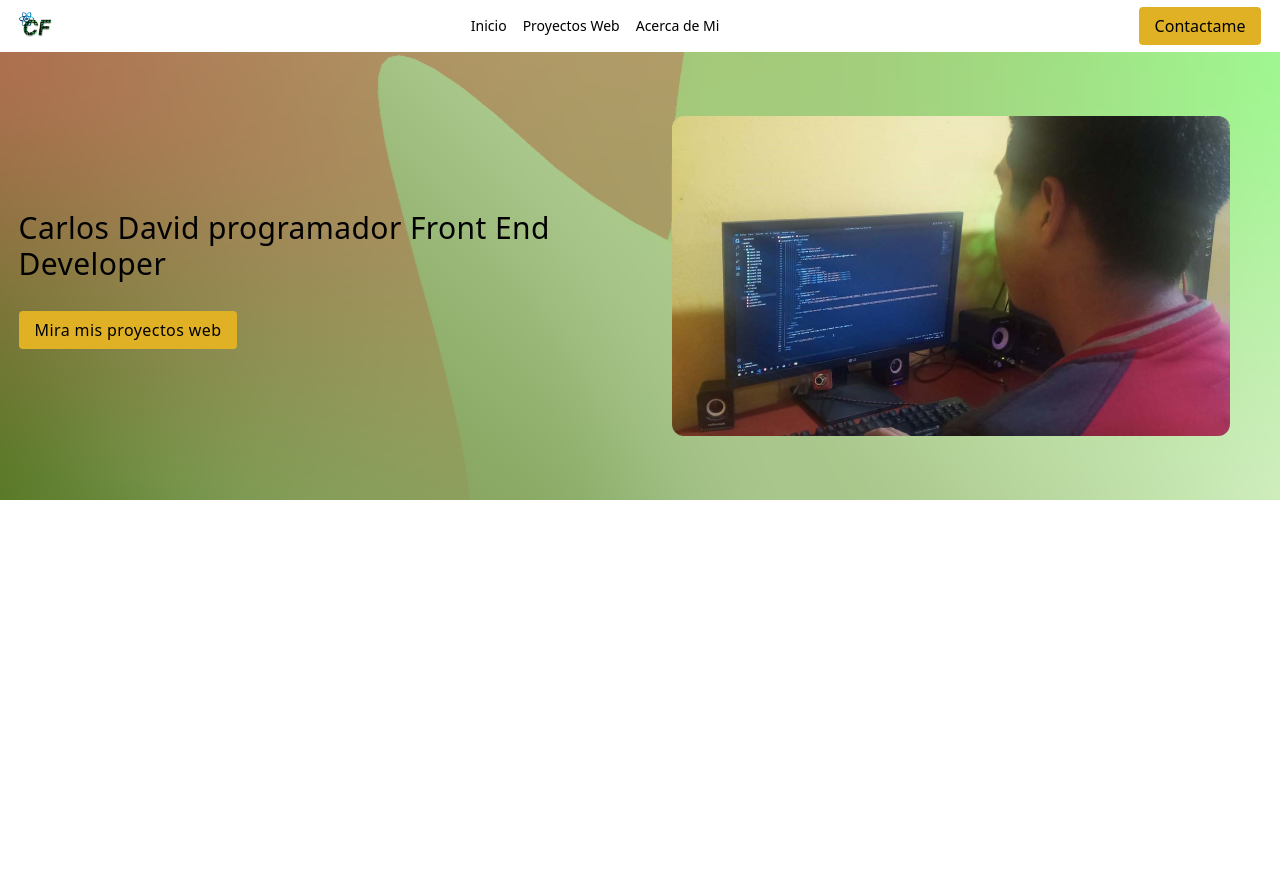
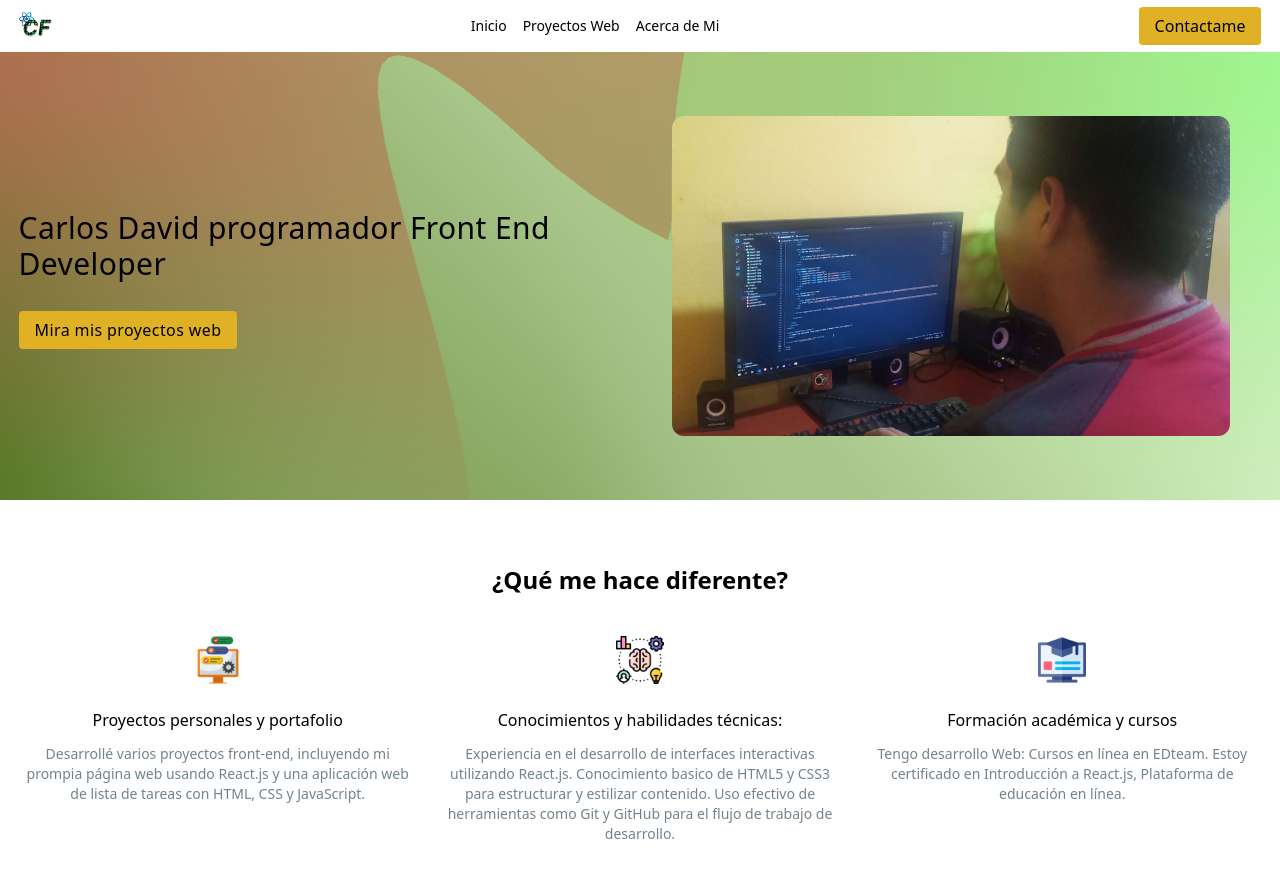
Before and after one commit to CarlosDavid-AM/Carlos-Developer, a React (Vite) app: page / in a window 1280 px wide. Shown: the top 878 px of the page. Before the commit the page ends 800 px from the top, so only its background shows below. Built offline with nearby package versions, Linux system fonts and the light colour scheme.

Commit message:
Se termina la segunda parte de la app

```diff
--- a/src/App.jsx
+++ b/src/App.jsx
@@ -2,6 +2,9 @@ import "./css/fondo.css"
 import MainHeader from "./component/MainHeader"
 import Botom from "./component/atm/Botom"
 import user from "./img/user.jpg"
+import proyectos from "./img/Proyectos.png"
+import conosimientos from "./img/Conosimientos.png"
+import formacion from "./img/Formacion.png"
 
 
 function App() {
@@ -29,6 +32,48 @@ function App() {
       </div>
 
       {/* Primera parte del body 2/4 */}
+      <div>
+          <div className="container mx-auto my-16">
+              <div className="text-center">
+                  <h2 className="font-semibold text-2xl">
+                      ¿Qué me hace diferente?
+                  </h2>
+              </div>
+              <div className="flex text-center gap-x-6 my-10">
+                  <div className="flex-1 flex flex-col items-center">
+                      <img className="h-12" src={proyectos} alt="Proyectos"/>
+                      <h3 className="pt-6 pb-3 font-medium">
+                          Proyectos personales y portafolio
+                      </h3>
+                      <p className="text-sm text-neutral-text">
+                          Desarrollé varios proyectos front-end, incluyendo mi prompia página web usando React.js
+                          y una aplicación web de lista de tareas con HTML, CSS y JavaScript.
+                      </p>
+                  </div>
+                  <div className="flex-1 flex flex-col items-center">
+                      <img className="h-12" src={conosimientos} alt="Conosimientos"/>
+                      <h3 className="pt-6 pb-3 font-medium">
+                          Conocimientos y habilidades técnicas:
+                      </h3>
+                      <p className="text-sm text-neutral-text">
+                        Experiencia en el desarrollo de interfaces interactivas utilizando React.js.
+                        Conocimiento basico de HTML5 y CSS3 para estructurar y estilizar contenido.
+                        Uso efectivo de herramientas como Git y GitHub para el flujo de trabajo de desarrollo.
+                      </p>
+                  </div>
+                  <div className="flex-1 flex flex-col items-center">
+                      <img className="h-12" src={formacion} alt="Formacion"/>
+                      <h3 className="pt-6 pb-3 font-medium">
+                          Formación académica y cursos
+                      </h3>
+                      <p className="text-sm text-neutral-text">
+                          Tengo desarrollo Web: Cursos en línea en EDteam.
+                          Estoy certificado en Introducción a React.js, Plataforma de educación en línea.
+                      </p>
+                  </div>
+              </div>
+          </div>
+      </div>
     </>
   )
 }
--- a/src/component/MainHeader.jsx
+++ b/src/component/MainHeader.jsx
@@ -19,7 +19,6 @@ const MainHeader = () => {
                 <div>
                   <Botom name="Contactame"/>
                 </div>
-
             </div>
           </div>
         </div>
```
Also changed, not shown: src/component/MainBody.jsx (deleted, +0 -7 lines), src/component/MainFooter.jsx (added, +7 -0 lines).
